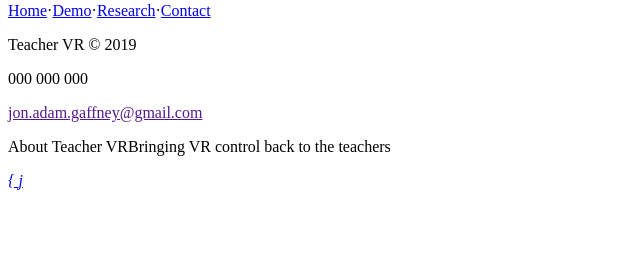
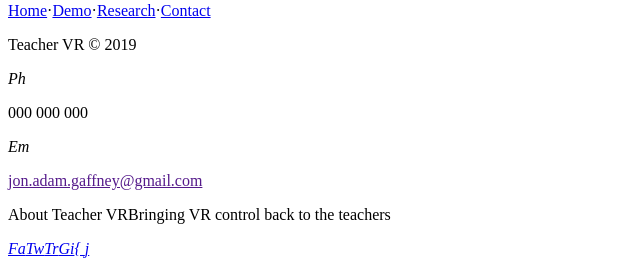
Before and after one commit to JaGaffney/GTVR, a React app: page /#/subjects in a window 1280 px wide. Shown: the part 567-830 px from the top of the page, without its empty margins (0-640 px from the left). Before the commit the page ends 800 px from the top, so only its background shows below. Built offline with nearby package versions, Linux system fonts and the light colour scheme; no server answers; the HTML template or start-up script is replaced by a standard one.

Commit message:
removed font-awesome and redundant bootstrap/css/js files and added favicon

```diff
--- a/gtvr/frontend/src/components/layout/Footer.js
+++ b/gtvr/frontend/src/components/layout/Footer.js
@@ -24,12 +24,12 @@ export class Footer extends Component {
 
         <div className="footer-center">
           <div>
-            <i className="fa fa-phone"></i>
+            <i>Ph</i>
             <p>000 000 000</p>
           </div>
 
           <div>
-            <i className="fa fa-envelope"></i>
+            <i>Em</i>
             <p><a href="">jon.adam.gaffney@gmail.com</a></p>
           </div>
 
@@ -43,10 +43,10 @@ export class Footer extends Component {
 
           <div className="footer-icons">
 
-            <a href="#"><i className="fa fa-facebook"></i></a>
-            <a href="#"><i className="fa fa-twitter"></i></a>
-            <a href="https://trello.com/b/C18HgKfU/great-teacher-virtual-reality"><i className="fa fa-trello"></i></a>
-            <a href="https://github.com/JaGaffney/GTVR/"><i className="fa fa-github"></i></a>
+            <a href="#"><i>Fa</i></a>
+            <a href="#"><i>Tw</i></a>
+            <a href="https://trello.com/b/C18HgKfU/great-teacher-virtual-reality"><i>Tr</i></a>
+            <a href="https://github.com/JaGaffney/GTVR/"><i>Gi</i></a>
             <a href="https://jongaffney.tech/"><i>{'{ '}j</i></a>
 
           </div>
```
Also changed, not shown: gtvr/frontend/templates/frontend/index.html (+4 -5 lines), gtvr/frontend/static/frontend/img/favicon.png (added), gtvr/frontend/static/frontend/index.bundle.js.
